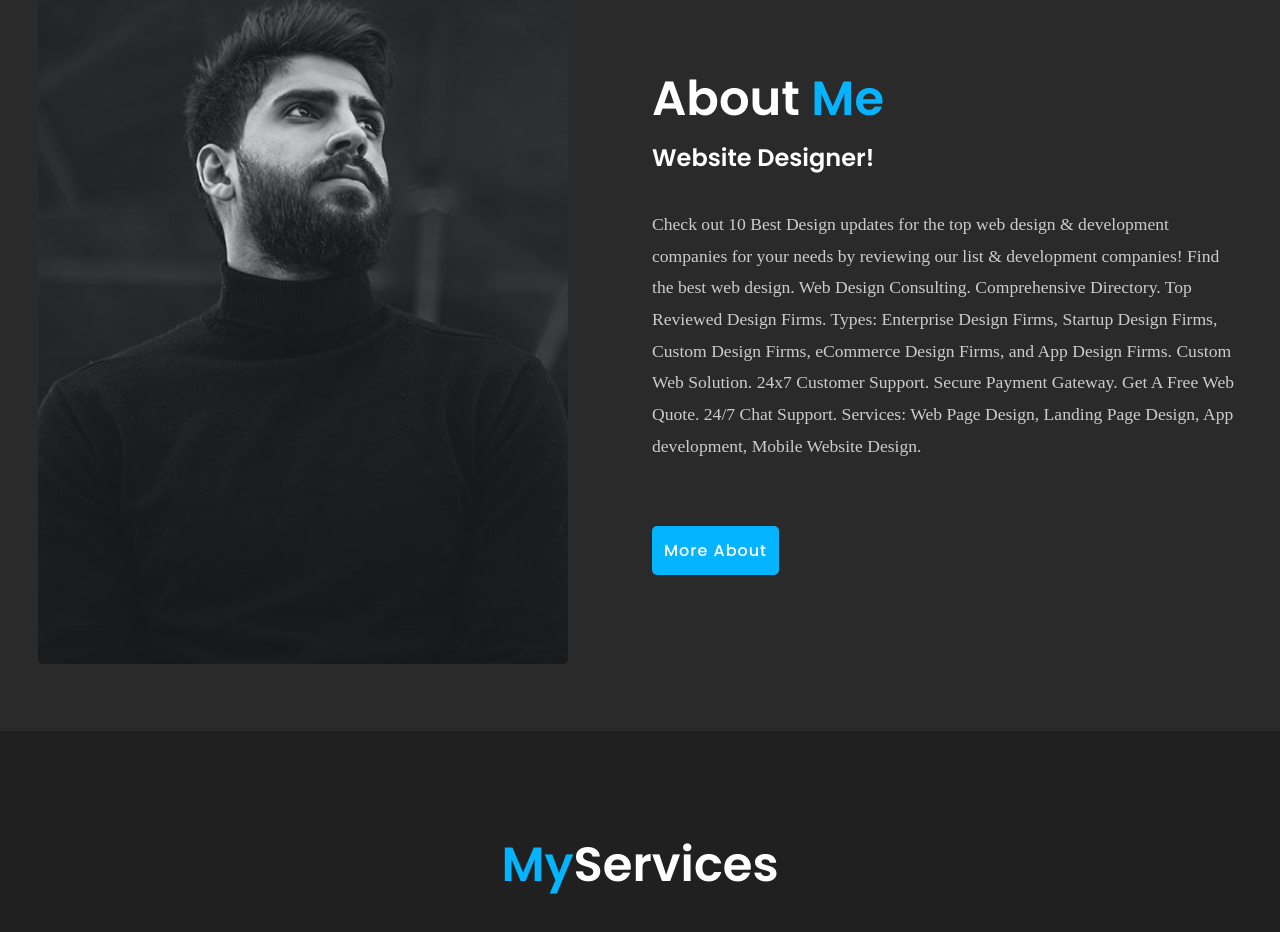
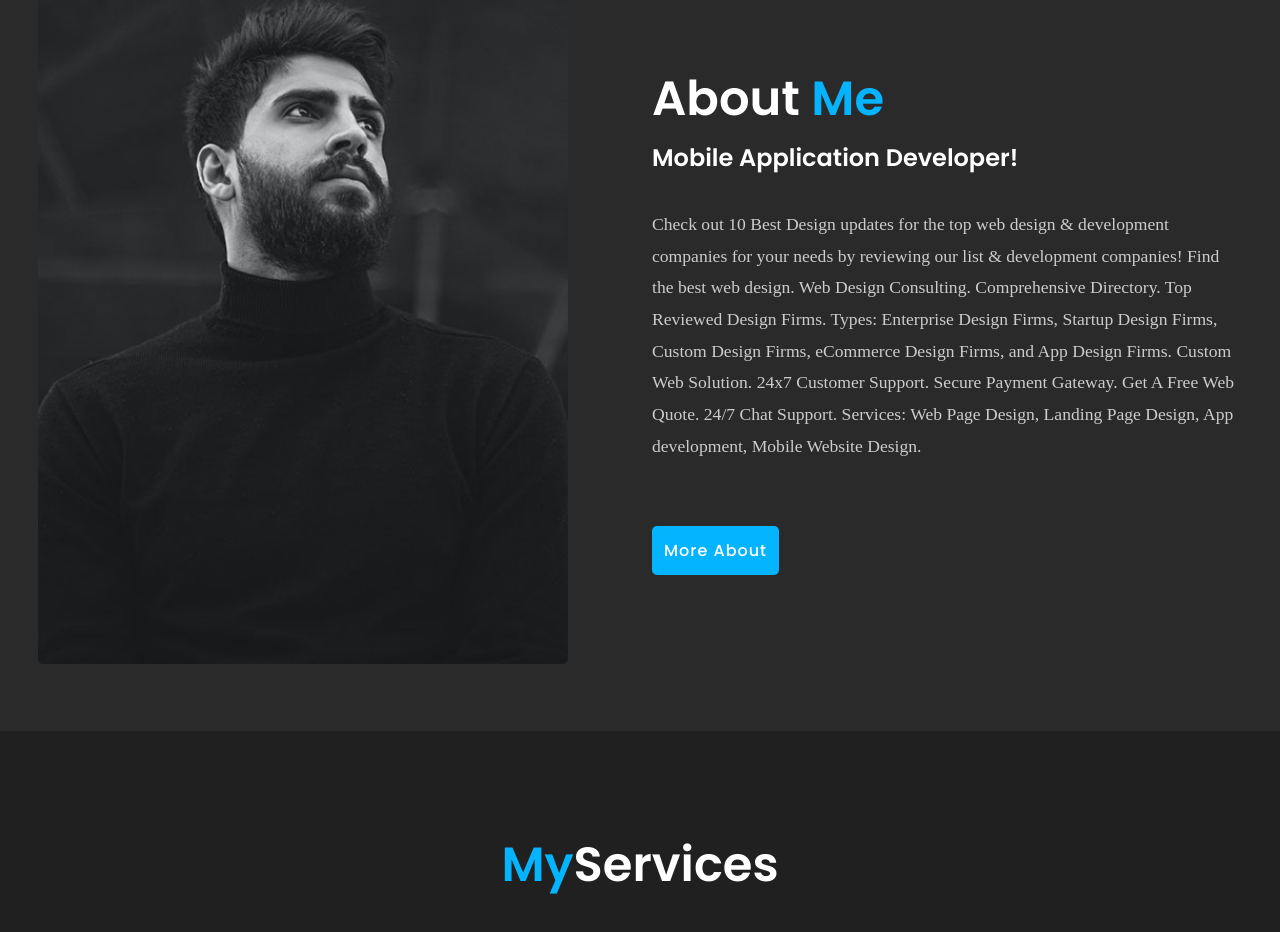
Before and after one commit to Meharab-Islam/meharab-portfolio, a plain HTML site: page index.html in a window 1280 px wide. Shown: the part 930-1862 px from the top of the page. Drawn offline with nearby package versions, Linux system fonts and the light colour scheme.

Commit message:
change 1

```diff
--- a/index.html
+++ b/index.html
@@ -53,7 +53,7 @@
 
 		<div class="about-text">
 			<h2>About <span>Me</span></h2>
-			<h4>Website Designer!</h4>
+			<h4>Mobile Application Developer!</h4>
 			<p>Check out 10 Best Design updates for the top web design & development
 				companies for your needs by reviewing our list & development companies!
 				Find the best web design. Web Design Consulting. Comprehensive Directory.
```
